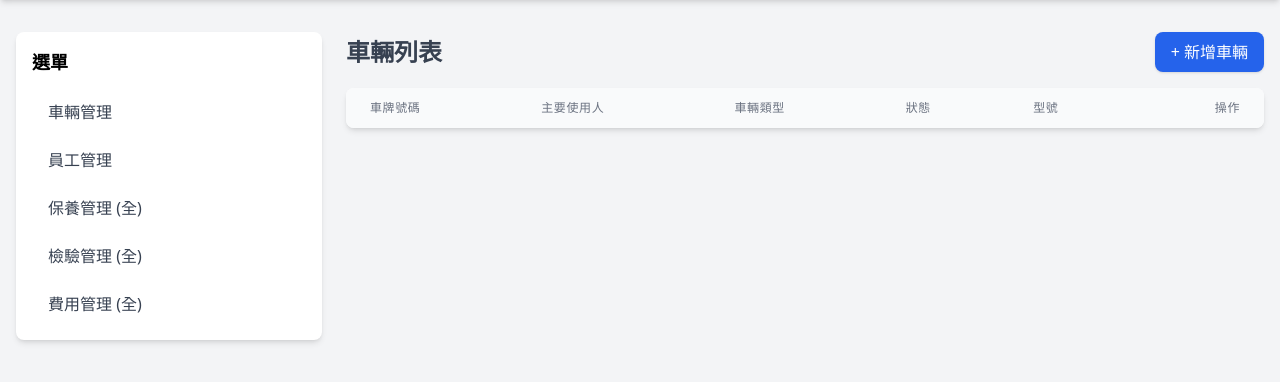
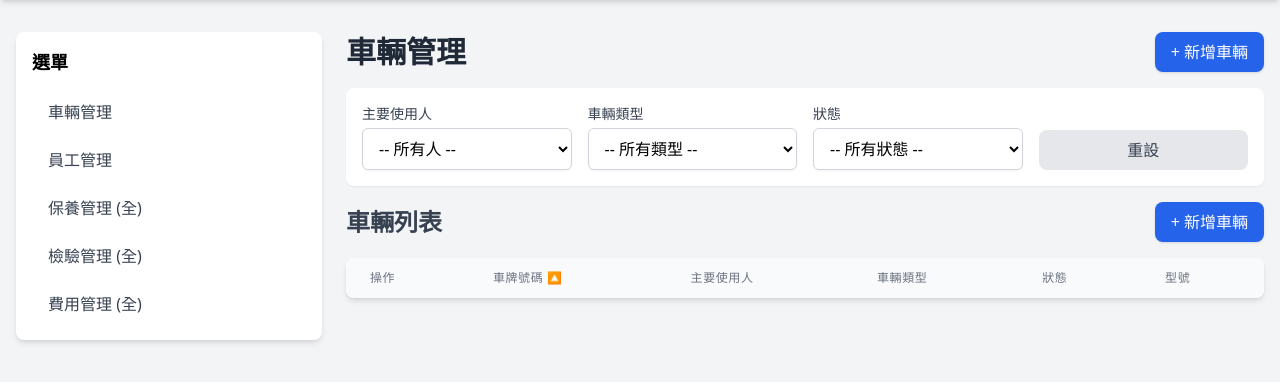
Before and after one commit to CindyHu26/vehicle_management, a FastAPI app: page / in a window 1280 px wide. Shown: the part 84-466 px from the top of the page. Run offline with FastAPI, Linux system fonts and the light colour scheme; data that the repository does not hold is empty; some libraries are stand-ins or nearby versions.

Commit message:
vehicle management (sort)

```diff
--- a/app.py
+++ b/app.py
@@ -112,6 +112,28 @@ async def get_main_page(request: Request):
         context={"request": request}
     )
 
+# 新增「車輛管理」的主頁面路由
+@app.get("/vehicle-management")
+async def get_vehicle_management_page(
+    request: Request,
+    db: Session = Depends(get_db)
+):
+    """
+    渲染「車輛管理」的主頁面，包含篩選器。
+    """
+    all_employees = db.scalars(select(Employee).order_by(Employee.name)).all()
+
+    return templates.TemplateResponse(
+        name="pages/vehicle_management.html", # 我們將在步驟 3 建立這個新檔案
+        context={
+            "request": request,
+            "all_employees": all_employees,
+            "all_vehicle_types": list(VehicleType),
+            "all_vehicle_statuses": list(VehicleStatus),
+            "query_params": request.query_params # 傳遞查詢參數
+        }
+    )
+
 @app.get("/vehicle/{vehicle_id}")
 async def get_vehicle_detail_page(
     request: Request,
@@ -142,19 +164,54 @@ async def get_vehicle_detail_page(
 
 # --- 列表 API (車輛) ---
 @app.get("/vehicles-list")
-async def get_vehicles_list(request: Request, db: Session = Depends(get_db)):
+async def get_vehicles_list(
+    request: Request,
+    db: Session = Depends(get_db)
+):
+    """
+    取得車輛列表 (片段)，支援篩選和排序。
+    """
+    query_params = request.query_params
+
+    # 1. 建立基礎查詢
     stmt = (
         select(Vehicle)
         .options(joinedload(Vehicle.user))
-        .order_by(Vehicle.plate_no)
     )
+
+    # 2. 處理篩選
+    filter_user_id = query_params.get("filter_user_id")
+    filter_vehicle_type = query_params.get("filter_vehicle_type")
+    filter_status = query_params.get("filter_status")
+
+    if filter_user_id:
+        stmt = stmt.where(Vehicle.user_id == UUID(filter_user_id))
+    if filter_vehicle_type:
+        stmt = stmt.where(Vehicle.vehicle_type == filter_vehicle_type)
+    if filter_status:
+        stmt = stmt.where(Vehicle.status == filter_status)
+
+    # 3. 處理排序
+    sort_by = query_params.get("sort_by", "plate_no") # 預設依車牌排序
+    sort_order = query_params.get("sort_order", "asc") # 預設升冪
+
+    sort_column = getattr(Vehicle, sort_by, Vehicle.plate_no)
+
+    if sort_order == "desc":
+        stmt = stmt.order_by(desc(sort_column))
+    else:
+        stmt = stmt.order_by(sort_column)
+
     vehicles = db.scalars(stmt).all()
 
     return templates.TemplateResponse(
         name="fragments/vehicle_list.html",
         context={
             "request": request,
-            "vehicles": vehicles
+            "vehicles": vehicles,
+            "query_params": query_params,
+            "current_sort_by": sort_by,
+            "current_sort_order": sort_order
         }
     )
 
--- a/templates/base.html
+++ b/templates/base.html
@@ -25,8 +25,7 @@
                     <li>
                         <a href="#"
                            class="block px-4 py-2 rounded text-gray-700 hover:bg-blue-100 hover:text-blue-600"
-                           hx-get="/vehicles-list"
-                           hx-target="#main-content"
+                           hx-get="/vehicle-management" hx-target="#main-content"
                            hx-swap="innerHTML"
 
                            hx-trigger="load, click" >
--- a/templates/fragments/attachments_manager.html
+++ b/templates/fragments/attachments_manager.html
@@ -30,7 +30,7 @@
                 {{ att.file_name }}
               </a>
               <p class="text-sm text-gray-500 truncate">
-                {{ att.description or 'N/A' }}
+                {{ att.description or '' }}
               </p>
               <p class="text-xs text-gray-400">
                 {{ att.uploaded_at.strftime('%Y-%m-%d %H:%M') }}
--- a/templates/fragments/fee_form.html
+++ b/templates/fragments/fee_form.html
@@ -30,7 +30,7 @@
               <option value="">-- 無 (私車/雜項) --</option>
               {% for v in all_vehicles %}
                 <option value="{{ v.id }}" {% if selected_vehicle_id and selected_vehicle_id == v.id %}selected{% endif %}>
-                  {{ v.plate_no }} ({{ v.model or 'N/A' }})
+                  {{ v.plate_no }} ({{ v.model or '' }})
                 </option>
               {% endfor %}
             </select>
--- a/templates/fragments/inspection_form.html
+++ b/templates/fragments/inspection_form.html
@@ -31,7 +31,7 @@
               <option value="">-- 請選擇車輛 --</option>
               {% for v in all_vehicles %}
                 <option value="{{ v.id }}" {% if selected_vehicle_id and selected_vehicle_id == v.id %}selected{% endif %}>
-                  {{ v.plate_no }} ({{ v.model or 'N/A' }})
+                  {{ v.plate_no }} ({{ v.model or '' }})
                 </option>
               {% endfor %}
             </select>
--- a/templates/fragments/maintenance_form.html
+++ b/templates/fragments/maintenance_form.html
@@ -31,7 +31,7 @@
               <option value="">-- 請選擇車輛 --</option>
               {% for v in all_vehicles %}
                 <option value="{{ v.id }}" {% if selected_vehicle_id and selected_vehicle_id == v.id %}selected{% endif %}>
-                  {{ v.plate_no }} ({{ v.model or 'N/A' }})
+                  {{ v.plate_no }} ({{ v.model or '' }})
                 </option>
               {% endfor %}
             </select>
--- a/templates/fragments/vehicle_list.html
+++ b/templates/fragments/vehicle_list.html
@@ -21,12 +21,74 @@
     <table class="min-w-full divide-y divide-gray-200">
         <thead class="bg-gray-50">
             <tr>
-                  <th class="px-6 py-3 text-left text-xs font-medium text-gray-500 uppercase tracking-wider">車牌號碼</th>
-                  <th class="px-6 py-3 text-left text-xs font-medium text-gray-500 uppercase tracking-wider">主要使用人</th>
-                  <th class="px-6 py-3 text-left text-xs font-medium text-gray-500 uppercase tracking-wider">車輛類型</th>
-                  <th class="px-6 py-3 text-left text-xs font-medium text-gray-500 uppercase tracking-wider">狀態</th>
+                <th class="px-6 py-3 text-left text-xs font-medium text-gray-500 uppercase tracking-wider">操作</th>
+
+                <th
+                  class="px-6 py-3 text-left text-xs font-medium text-gray-500 uppercase tracking-wider cursor-pointer"
+                  hx-get="/vehicles-list"
+                  hx-vals='{
+                    "filter_user_id": "{{ query_params.get("filter_user_id", "") }}",
+                    "filter_vehicle_type": "{{ query_params.get("filter_vehicle_type", "") }}",
+                    "filter_status": "{{ query_params.get("filter_status", "") }}",
+                    "sort_by": "plate_no",
+                    "sort_order": "{% if current_sort_by == "plate_no" and current_sort_order == "asc" %}desc{% else %}asc{% endif %}"
+                  }'
+                  hx-target="#vehicle-list-container" hx-swap="innerHTML"
+                >
+                  車牌號碼
+                  {% if current_sort_by == "plate_no" %}{{ "🔼" if current_sort_order == "asc" else "🔽" }}{% endif %}
+                </th>
+
+                <th
+                  class="px-6 py-3 text-left text-xs font-medium text-gray-500 uppercase tracking-wider cursor-pointer"
+                  hx-get="/vehicles-list"
+                  hx-vals='{
+                    "filter_user_id": "{{ query_params.get("filter_user_id", "") }}",
+                    "filter_vehicle_type": "{{ query_params.get("filter_vehicle_type", "") }}",
+                    "filter_status": "{{ query_params.get("filter_status", "") }}",
+                    "sort_by": "user_id",
+                    "sort_order": "{% if current_sort_by == "user_id" and current_sort_order == "asc" %}desc{% else %}asc{% endif %}"
+                  }'
+                  hx-target="#vehicle-list-container" hx-swap="innerHTML"
+                >
+                  主要使用人
+                  {% if current_sort_by == "user_id" %}{{ "🔼" if current_sort_order == "asc" else "🔽" }}{% endif %}
+                </th>
+
+                <th
+                  class="px-6 py-3 text-left text-xs font-medium text-gray-500 uppercase tracking-wider cursor-pointer"
+                  hx-get="/vehicles-list"
+                  hx-vals='{
+                    "filter_user_id": "{{ query_params.get("filter_user_id", "") }}",
+                    "filter_vehicle_type": "{{ query_params.get("filter_vehicle_type", "") }}",
+                    "filter_status": "{{ query_params.get("filter_status", "") }}",
+                    "sort_by": "vehicle_type",
+                    "sort_order": "{% if current_sort_by == "vehicle_type" and current_sort_order == "asc" %}desc{% else %}asc{% endif %}"
+                  }'
+                  hx-target="#vehicle-list-container" hx-swap="innerHTML"
+                >
+                  車輛類型
+                  {% if current_sort_by == "vehicle_type" %}{{ "🔼" if current_sort_order == "asc" else "🔽" }}{% endif %}
+                </th>
+
+                <th
+                  class="px-6 py-3 text-left text-xs font-medium text-gray-500 uppercase tracking-wider cursor-pointer"
+                  hx-get="/vehicles-list"
+                  hx-vals='{
+                    "filter_user_id": "{{ query_params.get("filter_user_id", "") }}",
+                    "filter_vehicle_type": "{{ query_params.get("filter_vehicle_type", "") }}",
+                    "filter_status": "{{ query_params.get("filter_status", "") }}",
+                    "sort_by": "status",
+                    "sort_order": "{% if current_sort_by == "status" and current_sort_order == "asc" %}desc{% else %}asc{% endif %}"
+                  }'
+                  hx-target="#vehicle-list-container" hx-swap="innerHTML"
+                >
+                  狀態
+                  {% if current_sort_by == "status" %}{{ "🔼" if current_sort_order == "asc" else "🔽" }}{% endif %}
+                </th>
+
                 <th class="px-6 py-3 text-left text-xs font-medium text-gray-500 uppercase tracking-wider">型號</th>
-                  <th class="px-6 py-3 text-right text-xs font-medium text-gray-500 uppercase tracking-wider">操作</th>
+
                 </tr>
         </thead>
         <tbody class="bg-white divide-y divide-gray-200" id="vehicle-table-body">
@@ -39,25 +101,7 @@
                   hx-swap="innerHTML"
                   hx-trigger="click"
               >
-                  <td class="px-6 py-4 whitespace-nowrap text-sm font-medium text-gray-900">{{ vehicle.plate_no }}</td>
-                  <td class="px-6 py-4 whitespace-nowrap text-sm text-gray-700">
-                      {{ vehicle.user.name if vehicle.user else '' }}
-                  </td>
-                  <td class="px-6 py-4 whitespace-nowrap text-sm text-gray-700">
-                      {{ vehicle_type_map.get(vehicle.vehicle_type.value, vehicle.vehicle_type.value) }}
-                  </td>
-                  <td class="px-6 py-4 whitespace-nowrap text-sm">
-                      {% if vehicle.status.value == 'active' %}
-                          <span class="px-2 inline-flex text-xs leading-5 font-semibold rounded-full bg-green-100 text-green-800">啟用中</span>
-                      {% elif vehicle.status.value == 'retired' %}
-                          <span class="px-2 inline-flex text-xs leading-5 font-semibold rounded-full bg-red-100 text-red-800">已報廢</span>
-                      {% else %}
-                          <span class="px-2 inline-flex text-xs leading-5 font-semibold rounded-full bg-yellow-100 text-yellow-800">{{ vehicle.status.value }}</span>
-                      {% endif %}
-                  </td>
-                  <td class="px-6 py-4 whitespace-nowrap text-sm text-gray-700">{{ vehicle.model or '' }}</td>
-
-                  <td class="px-6 py-4 whitespace-nowrap text-right text-sm font-medium">
+                <td class="px-6 py-4 whitespace-nowrap text-left text-sm font-medium">
                     <button
                       class="text-blue-600 hover:text-blue-900"
                       hx-get="/vehicle/{{ vehicle.id }}/edit"
@@ -79,6 +123,25 @@
                       刪除
                     </button>
                 </td>
+
+                <td class="px-6 py-4 whitespace-nowrap text-sm font-medium text-gray-900">{{ vehicle.plate_no }}</td>
+                <td class="px-6 py-4 whitespace-nowrap text-sm text-gray-700">
+                    {{ vehicle.user.name if vehicle.user else '' }}
+                </td>
+                <td class="px-6 py-4 whitespace-nowrap text-sm text-gray-700">
+                    {{ vehicle_type_map.get(vehicle.vehicle_type.value, vehicle.vehicle_type.value) }}
+                </td>
+                <td class="px-6 py-4 whitespace-nowrap text-sm">
+                    {% if vehicle.status.value == 'active' %}
+                        <span class="px-2 inline-flex text-xs leading-5 font-semibold rounded-full bg-green-100 text-green-800">啟用中</span>
+                    {% elif vehicle.status.value == 'retired' %}
+                        <span class="px-2 inline-flex text-xs leading-5 font-semibold rounded-full bg-red-100 text-red-800">已報廢</span>
+                    {% else %}
+                        <span class="px-2 inline-flex text-xs leading-5 font-semibold rounded-full bg-yellow-100 text-yellow-800">{{ vehicle.status.value }}</span>
+                    {% endif %}
+                </td>
+                <td class="px-6 py-4 whitespace-nowrap text-sm text-gray-700">{{ vehicle.model or '' }}</td>
+
                 </tr>
             {% endfor %}
         </tbody>
--- /dev/null
+++ b/templates/pages/vehicle_management.html
@@ -0,0 +1,81 @@
+<div>
+  <div class="mb-4 flex justify-between items-center">
+    <h2 class="text-3xl font-bold text-gray-800">
+      車輛管理
+    </h2>
+    <button
+      class="bg-blue-600 text-white px-4 py-2 rounded-lg shadow hover:bg-blue-700 transition duration-300"
+      hx-get="/vehicle/new"
+      hx-target="#modal-container"
+      hx-swap="beforeend"
+    >
+      + 新增車輛
+    </button>
+  </div>
+
+  <form
+    class="mb-4 p-4 bg-white rounded-lg shadow-sm"
+    hx-get="/vehicles-list"
+    hx-target="#vehicle-list-container"
+    hx-swap="innerHTML"
+    hx-trigger="change"
+  >
+    <div class="grid grid-cols-1 md:grid-cols-4 gap-4">
+      <div>
+        <label for="filter_user_id" class="block text-sm font-medium text-gray-700">主要使用人</label>
+        <select name="filter_user_id" id="filter_user_id"
+                class="mt-1 block w-full px-3 py-2 border border-gray-300 bg-white rounded-md shadow-sm focus:outline-none focus:ring-blue-500 focus:border-blue-500">
+          <option value="">-- 所有人 --</option>
+          {% for emp in all_employees %}
+            <option value="{{ emp.id }}" {% if query_params.get('filter_user_id') == emp.id|string %}selected{% endif %}>
+              {{ emp.name }}
+            </option>
+          {% endfor %}
+        </select>
+      </div>
+      <div>
+        <label for="filter_vehicle_type" class="block text-sm font-medium text-gray-700">車輛類型</label>
+        <select name="filter_vehicle_type" id="filter_vehicle_type"
+                class="mt-1 block w-full px-3 py-2 border border-gray-300 bg-white rounded-md shadow-sm focus:outline-none focus:ring-blue-500 focus:border-blue-500">
+          <option value="">-- 所有類型 --</option>
+          {% for vt in all_vehicle_types %}
+            <option value="{{ vt.value }}" {% if query_params.get('filter_vehicle_type') == vt.value %}selected{% endif %}>
+              {{ vehicle_type_map.get(vt.value, vt.value) }}
+            </option>
+          {% endfor %}
+        </select>
+      </div>
+      <div>
+        <label for="filter_status" class="block text-sm font-medium text-gray-700">狀態</label>
+        <select name="filter_status" id="filter_status"
+                class="mt-1 block w-full px-3 py-2 border border-gray-300 bg-white rounded-md shadow-sm focus:outline-none focus:ring-blue-500 focus:border-blue-500">
+          <option value="">-- 所有狀態 --</option>
+          {% for vs in all_vehicle_statuses %}
+            <option value="{{ vs.value }}" {% if query_params.get('filter_status') == vs.value %}selected{% endif %}>
+              {{ vehicle_status_map.get(vs.value, vs.value) }}
+            </option>
+          {% endfor %}
+        </select>
+      </div>
+      <div class="flex items-end">
+        <a href="#"
+           class="bg-gray-200 text-gray-700 px-4 py-2 rounded-lg hover:bg-gray-300 w-full text-center"
+           hx-get="/vehicle-management"
+           hx-target="#main-content"
+           hx-swap="innerHTML"
+        >
+          重設
+        </a>
+      </div>
+    </div>
+  </form>
+
+  <div
+    id="vehicle-list-container"
+    hx-get="/vehicles-list"
+    hx-trigger="load, refreshVehicleList from:body"
+    hx-swap="innerHTML"
+  >
+    <p class="p-6 text-gray-500">正在載入車輛列表...</p>
+  </div>
+</div>
```
Also changed, not shown: templates/fragments/disposal_form.html (+4 -4 lines), templates/pages/vehicle_detail_page.html (+5 -5 lines). Lines whose indentation alone changed are shown as unchanged.
